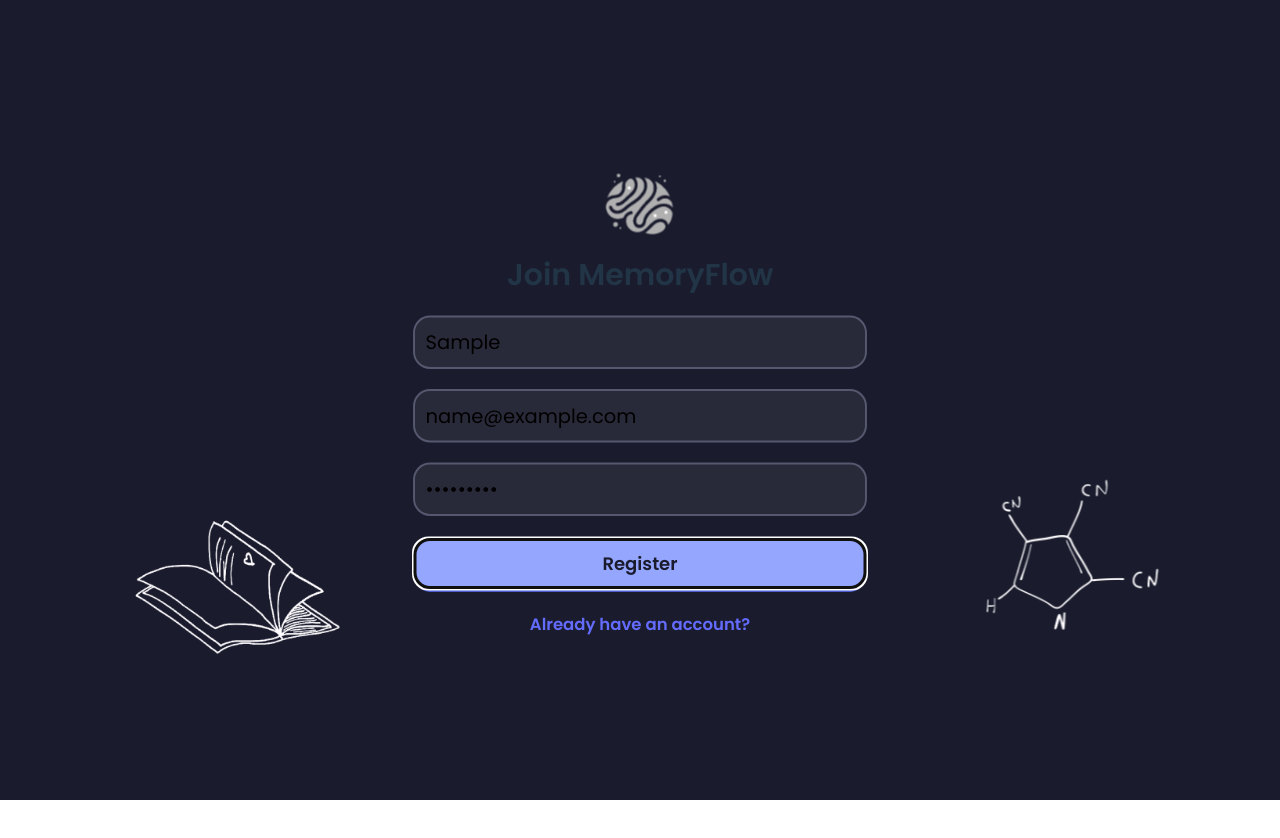
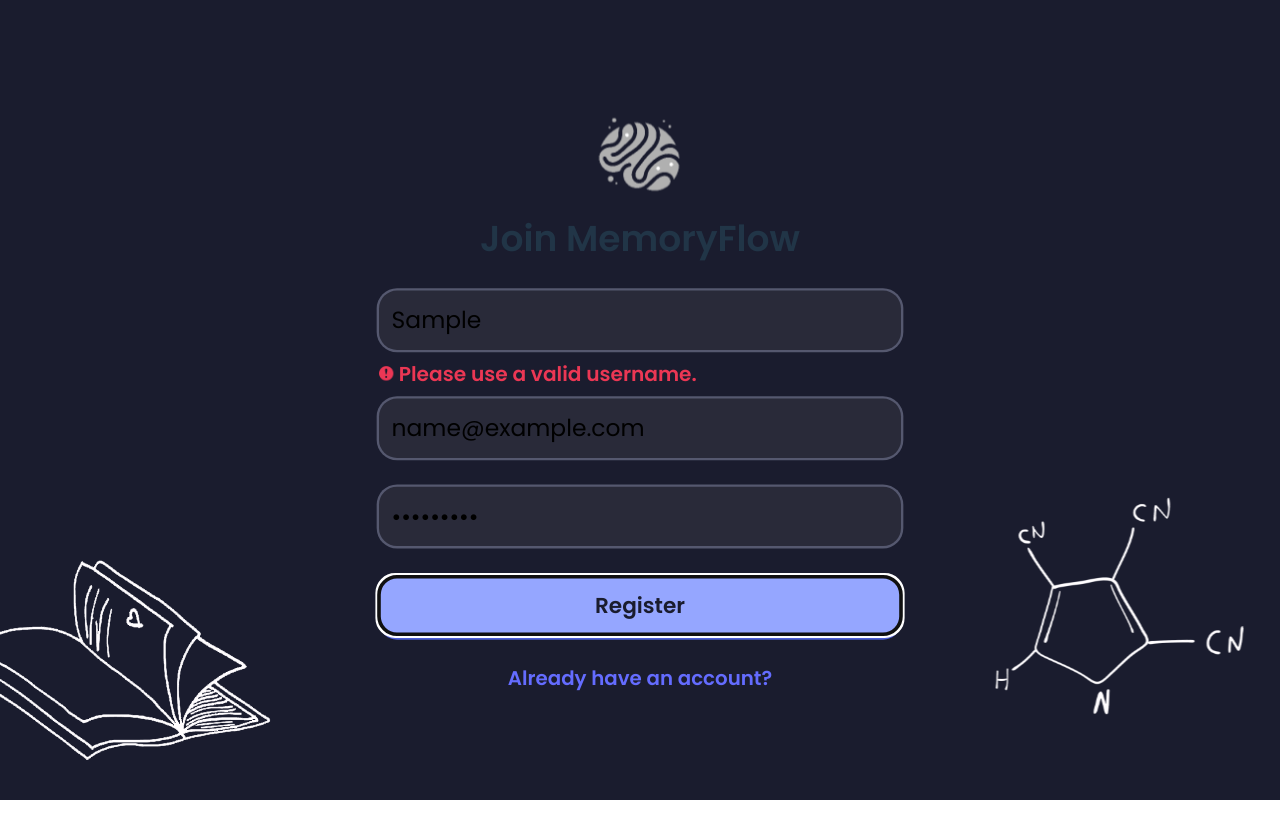
Before and after one commit to floriiian/MemoryFlow, a React (Vite) app in the folder memory-flow-app/: page /Register in a window 1280 px wide. Both pictures are taken after typing "Sample", "name@example.com", "Sample123" into the empty fields and a click on the button "Register". Shown: the top 838 px of the page. Before the commit the page ends 800 px from the top, so only its background shows below. Built offline with nearby package versions, Linux system fonts and the light colour scheme; no server answers.

Commit message:
Add files via upload

```diff
--- a/memory-flow-app/src/Login.css
+++ b/memory-flow-app/src/Login.css
@@ -100,6 +100,20 @@ p{
     box-shadow: none;
 }
 
+
+.inputHint{
+    font-size: 0.7em;
+    margin: 0;
+    padding: 0;
+    color: #eb3754;
+    font-weight: bold;
+}
+.inputHint img{
+    width: 8px;
+    margin-right: 3px
+}
+
+
 .redirectLink{
     padding: 10px;
     font-size: 11px;
@@ -121,14 +135,14 @@ p{
     pointer-events: none;
 }
 .icon1 {
-    width: 60%;
+    width: 90%;
     top: 75%;
-    left: -40%;
+    left: -67%;
 }
 .icon2 {
-    width: 45%;
+    width: 65%;
     top: 50%;
-    right: -90%;
+    right: -120%;
 }
 
 @keyframes scaleUpForm{
@@ -136,10 +150,10 @@ p{
         transform:  scale(1.4);
     }
     50%{
-        transform: scale(1.51);
+        transform: scale(1.81);
     }
     100% {
-        transform: scale(1.5);
+        transform: scale(1.8);
     }
 }
 @keyframes brainBreathe {
--- a/memory-flow-app/src/routes/Register.jsx
+++ b/memory-flow-app/src/routes/Register.jsx
@@ -1,10 +1,11 @@
-import {useState} from 'react';
+import {useRef, useState} from 'react';
 import {Form, Link} from "react-router-dom";
 import {postRequest} from '../api/requests.jsx';
 
 import darkLogo from '../assets/dark_logo.png';
 import bookIcon from '../assets/login-icons/book.png';
 import chemistryIcon from '../assets/login-icons/chemistry.png';
+import hintIcon from '../assets/hint_icon.png';
 
 import '../Login.css'
 
@@ -18,12 +19,24 @@ function Register() {
         }
     );
 
+    const [usernameHintToggled, toggleUsernameHint] = useState(false);
+    const [emailHintToggled, toggleEmailHint] = useState(false);
+    const [passwordHintToggled, togglePasswordHint] = useState(false);
+
+    const [usernameHintText, setUsernameHint] = useState(undefined);
+    const [emailHintText, setEmailHint] = useState(undefined);
+    const [passwordHintText, setPasswordHint] = useState(undefined);
+
+    const handleToggleUserNameHint = () => toggleUsernameHint(!usernameHintToggled);
+    const handleToggleEmailHint = () => toggleEmailHint(!emailHintToggled);
+    const handleTogglePasswordHint = () => togglePasswordHint(!passwordHintToggled);
+
+    function handleSetUsernameHint(text){
+        setUsernameHint(text);
+    }
+
     const handleSubmit = (e) => {
-
-        console.log("Executed");
-
         e.preventDefault();
-
         postRequest("register", {
             "username": formData.username,
             "email": formData.email,
@@ -35,6 +48,8 @@ function Register() {
             .catch(error => {
                 console.error("Error Status Code:", error.status);
                 console.error("Error Message:", error.message);
+                handleToggleUserNameHint();
+                handleSetUsernameHint("Please use a valid username.")
             });
     }
 
@@ -48,25 +63,54 @@ function Register() {
             <div className="login_form">
                 <img className="login-form-logo" alt="MemoryBoost Logo" src={darkLogo}/>
                 <h1 className="login-form-header">Join MemoryFlow</h1>
-                <Form onSubmit={handleSubmit} >
+                <Form onSubmit={handleSubmit}>
                     <input
                         className={"login-input name"}
                         type="text" name={"username"} value={formData.username}
                         placeholder={"Username"}
                         onChange={handleFormChange}
                     />
+                    <div
+                        style={{
+                            opacity: usernameHintToggled ? 1 : 0,
+                            height: usernameHintToggled ? "auto" : "0",
+                    }}
+                        className={"inputHint username"}>
+                        <img alt="Hinting Icon" src={hintIcon}/>
+                        {usernameHintText}
+                    </div>
                     <input
                         className={"login-input email"}
                         type="email" name={"email"} value={formData.email}
                         placeholder={"Email"}
                         onChange={handleFormChange}
+
                     />
+                    <div
+                        style={{
+                            opacity: emailHintToggled ? 1 : 0,
+                            height: emailHintToggled ? "auto" : "0",
+                    }}
+                        className={"inputHint email"}>
+                        <img alt="Hinting Icon" src={hintIcon}/>
+                        {emailHintText}
+                    </div>
                     <input
                         className={"login-input password"}
                         type="password" name={"password"} value={formData.password}
                         placeholder={"Password"}
                         onChange={handleFormChange}
                     />
+                    <div
+                        style={{
+                            opacity: passwordHintToggled ? 1 : 0,
+                            height: passwordHintToggled ? "auto" : "0",
+                            overflow: "hidden",
+                        }}
+                        className={"inputHint password"}>
+                        <img alt="Hinting Icon" src={hintIcon}/>
+                        {passwordHintText}
+                    </div>
                     <button type={"submit"} onClick={handleSubmit} className="login-button">Register</button>
                 </Form>
                 <Link to="/login" className="redirectLink">Already have an account?</Link>
```
Also changed, not shown: memory-flow-app/src/assets/hint_icon.png (added).
